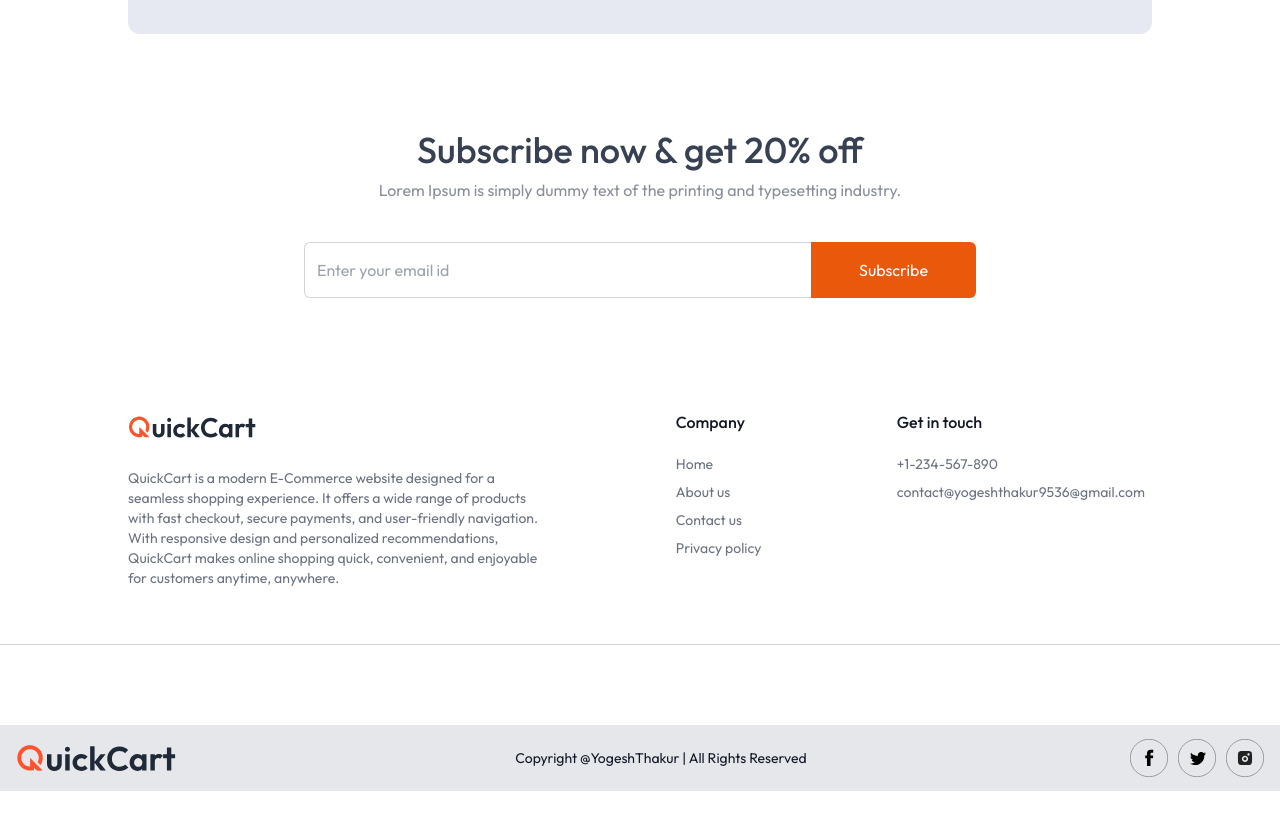
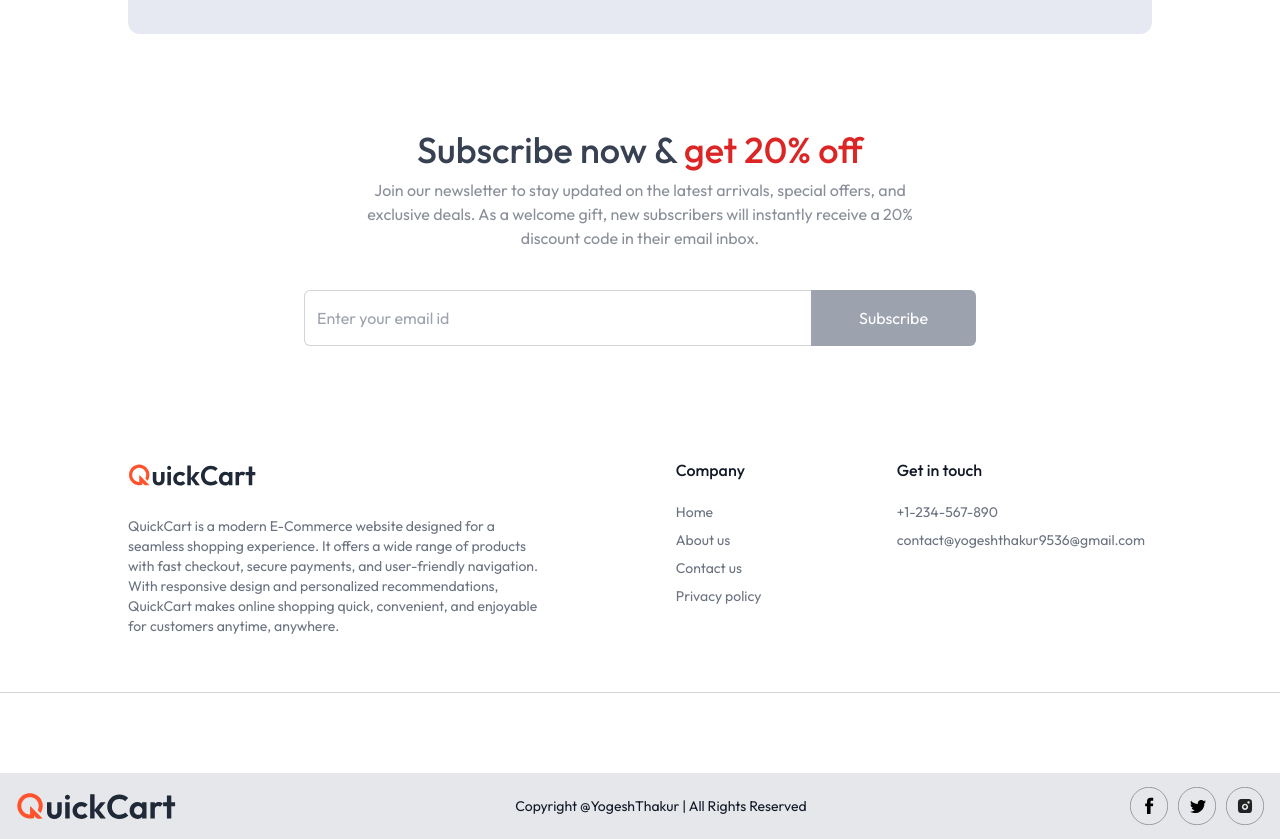
Before and after one commit to yogesh11082002/Quickcart, a Next.js app: page / in a window 1280 px wide. Shown: the part 1548-2387 px from the top of the page. Before the commit the page ends 2339 px from the top, so only its background shows below. Built offline with nearby package versions, Linux system fonts and the light colour scheme; no server answers; the database is empty.

Commit message:
All changes made

```diff
--- a/components/Banner.jsx
+++ b/components/Banner.jsx
@@ -1,8 +1,51 @@
+// import React from "react";
+// import { assets } from "@/assets/assets";
+// import Image from "next/image";
+
+// const Banner = () => {
+//   return (
+//     <div className="flex flex-col md:flex-row items-center justify-between md:pl-20 py-14 md:py-0 bg-[#E6E9F2] my-16 rounded-xl overflow-hidden">
+//       <Image
+//         className="max-w-56"
+//         src={assets.jbl_soundbox_image}
+//         alt="jbl_soundbox_image"
+//       />
+//       <div className="flex flex-col items-center justify-center text-center space-y-2 px-4 md:px-0">
+//         <h2 className="text-2xl md:text-3xl font-semibold max-w-[290px]">
+//           Level Up Your Gaming Experience
+//         </h2>
+//         <p className="max-w-[343px] font-medium text-gray-800/60">
+//           From immersive sound to precise controls—everything you need to win
+//         </p>
+//         <button className="group flex items-center justify-center gap-1 px-12 py-2.5 bg-orange-600 rounded text-white">
+//           Buy now
+//           <Image className="group-hover:translate-x-1 transition" src={assets.arrow_icon_white} alt="arrow_icon_white" />
+//         </button>
+//       </div>
+//       <Image
+//         className="hidden md:block max-w-80"
+//         src={assets.md_controller_image}
+//         alt="md_controller_image"
+//       />
+//       <Image
+//         className="md:hidden"
+//         src={assets.sm_controller_image}
+//         alt="sm_controller_image"
+//       />
+//     </div>
+//   );
+// };
+
+// export default Banner;
+"use client";
 import React from "react";
 import { assets } from "@/assets/assets";
 import Image from "next/image";
+import { useRouter } from "next/navigation";
 
 const Banner = () => {
+  const router = useRouter();
+
   return (
     <div className="flex flex-col md:flex-row items-center justify-between md:pl-20 py-14 md:py-0 bg-[#E6E9F2] my-16 rounded-xl overflow-hidden">
       <Image
@@ -17,9 +60,16 @@ const Banner = () => {
         <p className="max-w-[343px] font-medium text-gray-800/60">
           From immersive sound to precise controls—everything you need to win
         </p>
-        <button className="group flex items-center justify-center gap-1 px-12 py-2.5 bg-orange-600 rounded text-white">
+        <button
+          onClick={() => router.push("/all-products")}
+          className="group flex items-center justify-center gap-1 px-12 py-2.5 bg-orange-600 rounded text-white hover:bg-orange-700 transition"
+        >
           Buy now
-          <Image className="group-hover:translate-x-1 transition" src={assets.arrow_icon_white} alt="arrow_icon_white" />
+          <Image
+            className="group-hover:translate-x-1 transition"
+            src={assets.arrow_icon_white}
+            alt="arrow_icon_white"
+          />
         </button>
       </div>
       <Image
--- a/components/FeaturedProduct.jsx
+++ b/components/FeaturedProduct.jsx
@@ -1,6 +1,67 @@
+// import React from "react";
+// import { assets } from "@/assets/assets";
+// import Image from "next/image";
+
+// const products = [
+//   {
+//     id: 1,
+//     image: assets.girl_with_headphone_image,
+//     title: "Unparalleled Sound",
+//     description: "Experience crystal-clear audio with premium headphones.",
+//   },
+//   {
+//     id: 2,
+//     image: assets.girl_with_earphone_image,
+//     title: "Stay Connected",
+//     description: "Compact and stylish earphones for every occasion.",
+//   },
+//   {
+//     id: 3,
+//     image: assets.boy_with_laptop_image,
+//     title: "Power in Every Pixel",
+//     description: "Shop the latest laptops for work, gaming, and more.",
+//   },
+// ];
+
+// const FeaturedProduct = () => {
+//   return (
+//     <div className="mt-14">
+//       <div className="flex flex-col items-center">
+//         <p className="text-3xl font-medium">Featured Products</p>
+//         <div className="w-28 h-0.5 bg-orange-600 mt-2"></div>
+//       </div>
+
+//       <div className="grid grid-cols-1 sm:grid-cols-2 lg:grid-cols-3 gap-8 lg:gap-14 mt-12 md:px-14 px-4">
+//         {products.map(({ id, image, title, description }) => (
+//           <div key={id} className="relative group">
+//             <Image
+//               src={image}
+//               alt={title}
+//               className="group-hover:brightness-75 transition duration-300 w-full h-auto object-cover"
+//             />
+//             <div className="group-hover:-translate-y-4 transition duration-300 absolute bottom-8 left-8 text-white space-y-2">
+//               <p className="font-medium text-xl lg:text-2xl">{title}</p>
+//               <p className="text-sm lg:text-base leading-5 max-w-60">
+//                 {description}
+//               </p>
+//               <button className="flex items-center gap-1.5 bg-orange-600 px-4 py-2 rounded">
+//                 Buy now <Image className="h-3 w-3" src={assets.redirect_icon} alt="Redirect Icon" />
+//               </button>
+//             </div>
+//           </div>
+//         ))}
+//       </div>
+//     </div>
+//   );
+// };
+
+// export default FeaturedProduct;
+
+"use client";
 import React from "react";
 import { assets } from "@/assets/assets";
 import Image from "next/image";
+import { useRouter } from "next/navigation";
 
 const products = [
   {
@@ -24,6 +85,8 @@ const products = [
 ];
 
 const FeaturedProduct = () => {
+  const router = useRouter();
+
   return (
     <div className="mt-14">
       <div className="flex flex-col items-center">
@@ -44,8 +107,16 @@ const FeaturedProduct = () => {
               <p className="text-sm lg:text-base leading-5 max-w-60">
                 {description}
               </p>
-              <button className="flex items-center gap-1.5 bg-orange-600 px-4 py-2 rounded">
-                Buy now <Image className="h-3 w-3" src={assets.redirect_icon} alt="Redirect Icon" />
+              <button
+                onClick={() => router.push("/all-products")}
+                className="flex items-center gap-1.5 bg-orange-600 px-4 py-2 rounded hover:bg-orange-700 transition"
+              >
+                Buy now
+                <Image
+                  className="h-3 w-3"
+                  src={assets.redirect_icon}
+                  alt="Redirect Icon"
+                />
               </button>
             </div>
           </div>
--- a/components/Footer.jsx
+++ b/components/Footer.jsx
@@ -21,10 +21,10 @@ const Footer = () => {
                 <a className="hover:underline transition" href="#">Home</a>
               </li>
               <li>
-                <a className="hover:underline transition" href="#">About us</a>
+                <a className="hover:underline transition" href="/about">About us</a>
               </li>
               <li>
-                <a className="hover:underline transition" href="#">Contact us</a>
+                <a className="hover:underline transition" href="/contact">Contact us</a>
               </li>
               <li>
                 <a className="hover:underline transition" href="#">Privacy policy</a>
--- a/components/NewsLetter.jsx
+++ b/components/NewsLetter.jsx
@@ -1,23 +1,81 @@
-import React from "react";
+// import React from "react";
+
+// const NewsLetter = () => {
+//   return (
+//     <div className="flex flex-col items-center justify-center text-center space-y-2 pt-8 pb-14">
+//       <h1 className="md:text-4xl text-2xl font-medium">
+//         Subscribe now & get 20% off
+//       </h1>
+//       <p className="md:text-base text-gray-500/80 pb-8">
+//         Lorem Ipsum is simply dummy text of the printing and typesetting
+//         industry.
+//       </p>
+//       <div className="flex items-center justify-between max-w-2xl w-full md:h-14 h-12">
+//         <input
+//           className="border border-gray-500/30 rounded-md h-full border-r-0 outline-none w-full rounded-r-none px-3 text-gray-500"
+//           type="text"
+//           placeholder="Enter your email id"
+//         />
+//         <button className="md:px-12 px-8 h-full text-white bg-orange-600 rounded-md rounded-l-none">
+//           Subscribe
+//         </button>
+//       </div>
+//     </div>
+//   );
+// };
+
+// export default NewsLetter;
+
+"use client";
+import React, { useState } from "react";
 
 const NewsLetter = () => {
+  const [email, setEmail] = useState("");
+  const [subscribed, setSubscribed] = useState(false);
+
+  const handleSubscribe = () => {
+    if (email) {
+      setSubscribed(true);
+      alert(
+        "🎉 Thanks for subscribing! You’ll receive your 20% discount code in your inbox shortly."
+      );
+      setEmail(""); // clear field
+    }
+  };
+
+  const isValidEmail = (email) => /\S+@\S+\.\S+/.test(email);
+
   return (
     <div className="flex flex-col items-center justify-center text-center space-y-2 pt-8 pb-14">
       <h1 className="md:text-4xl text-2xl font-medium">
-        Subscribe now & get 20% off
+        Subscribe now &{" "}
+        <span className="text-red-600">get 20% off</span>
       </h1>
-      <p className="md:text-base text-gray-500/80 pb-8">
-        Lorem Ipsum is simply dummy text of the printing and typesetting
-        industry.
+      <p className="md:text-base text-gray-500/80 pb-8 max-w-xl">
+        Join our newsletter to stay updated on the latest arrivals, special
+        offers, and exclusive deals. As a welcome gift, new subscribers will
+        instantly receive a  20% discount
+        code in their email inbox.
       </p>
+
       <div className="flex items-center justify-between max-w-2xl w-full md:h-14 h-12">
         <input
           className="border border-gray-500/30 rounded-md h-full border-r-0 outline-none w-full rounded-r-none px-3 text-gray-500"
-          type="text"
+          type="email"
           placeholder="Enter your email id"
+          value={email}
+          onChange={(e) => setEmail(e.target.value)}
         />
-        <button className="md:px-12 px-8 h-full text-white bg-orange-600 rounded-md rounded-l-none">
-          Subscribe
+        <button
+          onClick={handleSubscribe}
+          disabled={!isValidEmail(email)}
+          className={`md:px-12 px-8 h-full text-white rounded-md rounded-l-none transition ${
+            isValidEmail(email)
+              ? "bg-red-600 hover:bg-red-700 cursor-pointer"
+              : "bg-gray-400 cursor-not-allowed"
+          }`}
+        >
+          {subscribed ? "Subscribed" : "Subscribe"}
         </button>
       </div>
     </div>
--- a/components/seller/Navbar.jsx
+++ b/components/seller/Navbar.jsx
@@ -10,7 +10,7 @@ const Navbar = () => {
   return (
     <div className='flex items-center px-4 md:px-8 py-3 justify-between border-b'>
       <Image onClick={()=>router.push('/')} className='w-28 lg:w-32 cursor-pointer' src={assets.logo} alt="" />
-      <button className='bg-gray-600 text-white px-5 py-2 sm:px-7 sm:py-2 rounded-full text-xs sm:text-sm'>Logout</button>
+      <button onClick={()=>router.push('/')} className='bg-gray-600 text-white px-5 py-2 sm:px-7 sm:py-2 rounded-full text-xs sm:text-sm'>Logout</button>
     </div>
   )
 }
```
